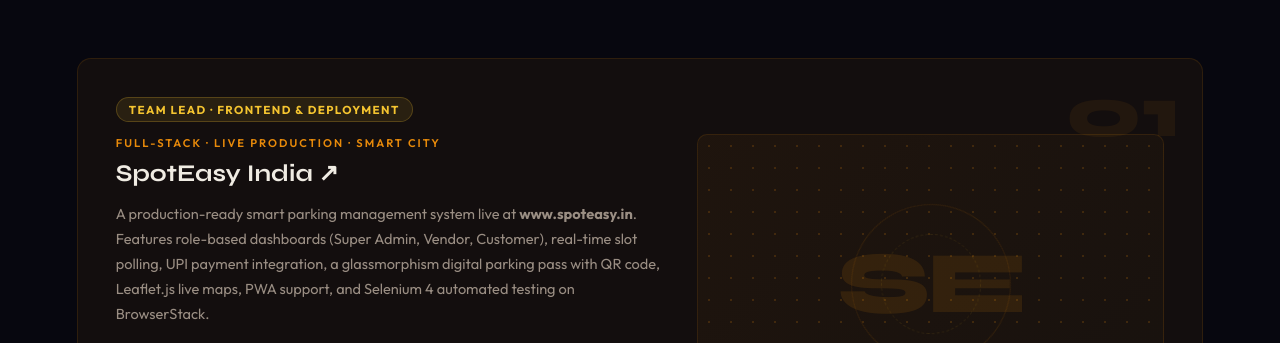
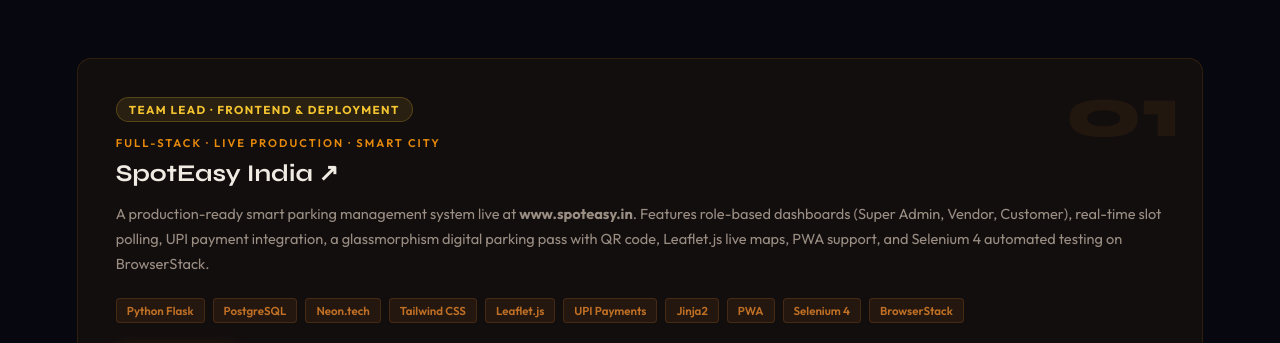
Before and after one commit to its-tejas-khandelwal/PORTFOLIO, a plain HTML site: page index.html in a window 1280 px wide. Shown: the part 3721-4064 px from the top of the page. Drawn offline with nearby package versions, Linux system fonts and the light colour scheme; animation ran at ten frames a second.

```diff
--- a/index.html
+++ b/index.html
@@ -279,7 +279,7 @@
     ───────────────────────────────────────────── */
     #experience{padding-top:clamp(60px,9vw,120px);padding-bottom:clamp(60px,9vw,120px)}
     .exp-card{
-      max-width:820px;background:var(--glass);border:1px solid var(--gborder);
+      max-width:820px;margin:0 auto;background:var(--glass);border:1px solid var(--gborder);
       border-radius:14px;padding:40px;backdrop-filter:blur(10px);
     }
     .exp-header{display:flex;justify-content:space-between;align-items:flex-start;flex-wrap:wrap;gap:10px;margin-bottom:6px}
@@ -325,8 +325,7 @@
     .pc:hover{transform:translateY(-8px);border-color:rgba(232,138,10,.26);box-shadow:0 24px 60px rgba(232,138,10,.1)}
 
     .pc.feat{
-      grid-column:1/-1;display:grid;grid-template-columns:1.15fr 1fr;
-      gap:44px;align-items:center;
+      grid-column:1/-1;display:block;
     }
 
     .p-num{
@@ -374,33 +373,8 @@
     }
     .btn-ghost:hover{border-color:var(--amber);color:var(--amber);transform:translateY(-2px)}
 
-    /* Visual panel for featured project */
-    .p-vis{
-      border-radius:10px;height:300px;display:flex;align-items:center;
-      justify-content:center;position:relative;overflow:hidden;
-      background:linear-gradient(135deg,rgba(232,138,10,.055),rgba(244,196,48,.025));
-      border:1px solid var(--gborder);
-    }
-    .p-vis-dots{
-      position:absolute;inset:0;
-      background-image:radial-gradient(circle,rgba(232,138,10,.18) 1px,transparent 1px);
-      background-size:22px 22px;
-    }
-    .p-vis-txt{
-      font-family:'Syne',sans-serif;font-size:5.5rem;font-weight:800;
-      color:rgba(232,138,10,.12);z-index:1;letter-spacing:-.04em;
-    }
-    /* animated ring inside visual */
-    .p-vis-ring{
-      position:absolute;width:160px;height:160px;border-radius:50%;
-      border:1px solid rgba(232,138,10,.12);z-index:0;
-      animation:spin 20s linear infinite;
-    }
-    .p-vis-ring2{
-      position:absolute;width:100px;height:100px;border-radius:50%;
-      border:1px dashed rgba(244,196,48,.1);
-      animation:spin 14s linear infinite reverse;
-    }
+    /* Visual panel for featured project — hidden on all sizes */
+    .p-vis{display:none}
     @keyframes spin{from{transform:rotate(0deg)}to{transform:rotate(360deg)}}
 
     /* ─────────────────────────────────────────────
@@ -423,7 +397,7 @@
        CONTACT
     ───────────────────────────────────────────── */
     #contact{padding-top:clamp(60px,9vw,120px);padding-bottom:clamp(40px,6vw,80px)}
-    .ct-grid{display:grid;grid-template-columns:1fr 1.2fr;gap:70px;max-width:1000px}
+    .ct-grid{display:grid;grid-template-columns:1fr 1.2fr;gap:70px;max-width:1000px;margin:0 auto}
     .ct-h{font-family:'Syne',sans-serif;font-size:1.9rem;font-weight:700;color:var(--text);margin-bottom:14px;line-height:1.25}
     .ct-d{font-size:.94rem;color:var(--sub);line-height:1.75;margin-bottom:44px}
     .ct-item{display:flex;align-items:center;gap:18px;margin-bottom:24px}
```
